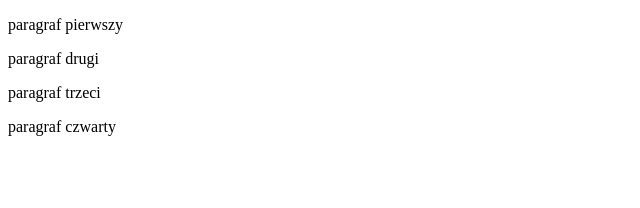
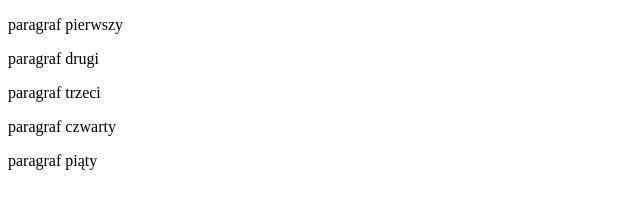
Before and after one commit to gajdag/gajdag.github.io, a plain HTML site: page index.html in a window 1280 px wide. Shown: the whole page, without its empty margins (0-640 px from the left). Drawn offline with Linux system fonts and the light colour scheme.

Commit message:
Dodano paragraf piąty

```diff
--- a/index.html
+++ b/index.html
@@ -11,5 +11,6 @@
     <p>paragraf drugi</p>
     <p>paragraf trzeci</p>
     <p>paragraf czwarty</p>
+    <p>paragraf piąty</p>
 </body>
 </html>
```
